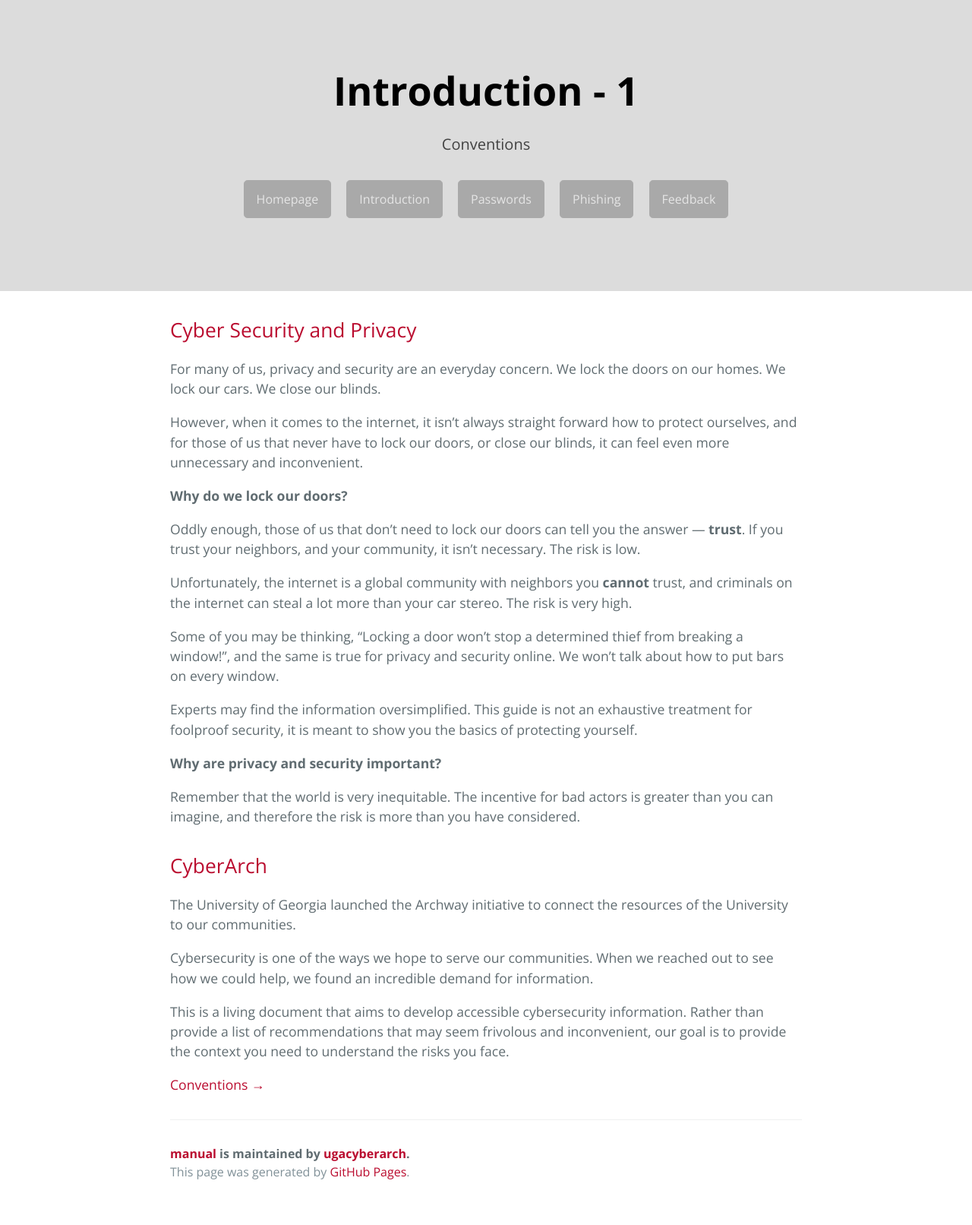
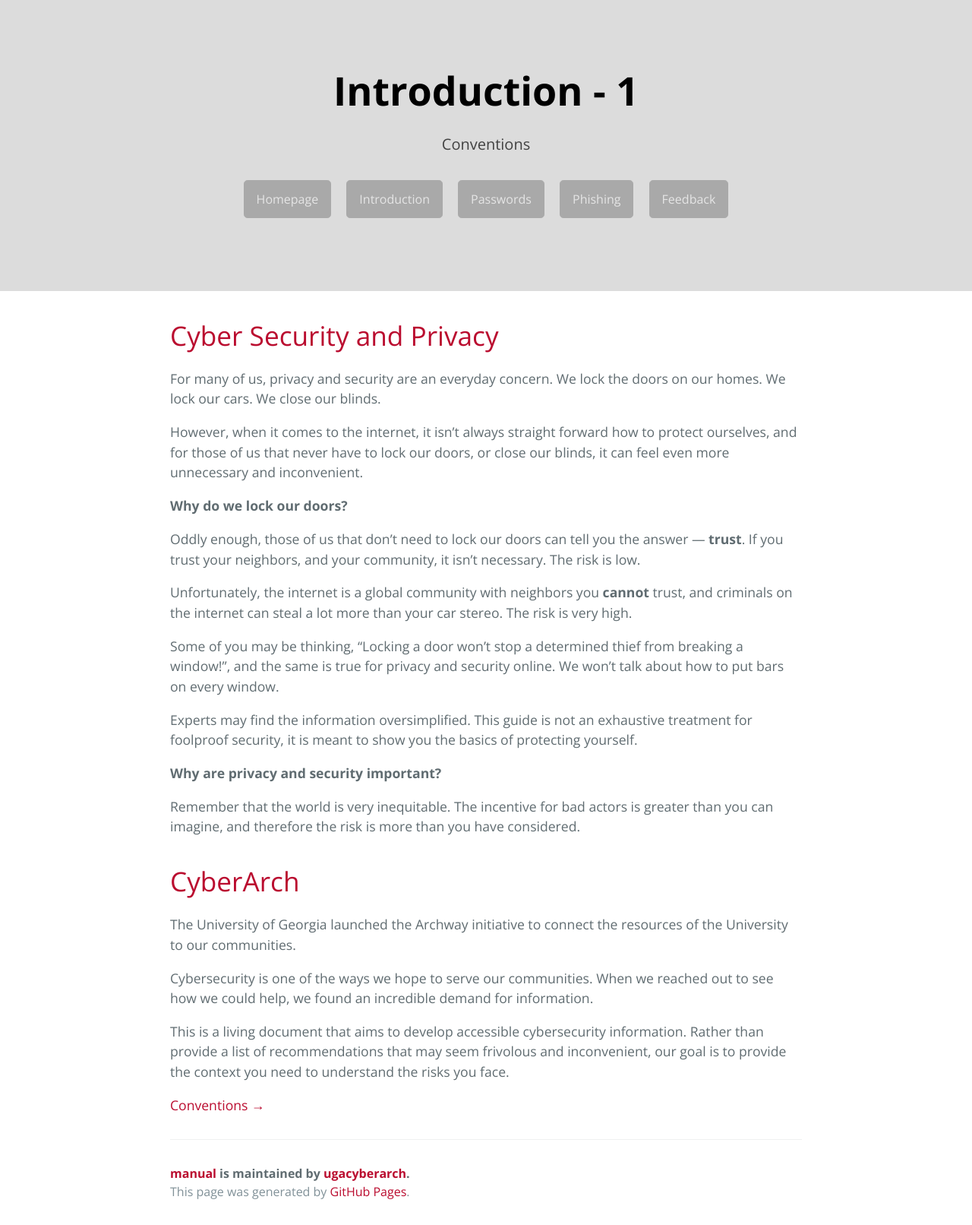
Before and after one commit to ugacyberarch/manual, a Jekyll site: the page built from getting_started.md, in a window 1280 px wide. Shown: the whole page at 76% size. Built offline with Jekyll 4.4.1, drawn with Linux system fonts in a browser that asks for light colours; before the commit the page ends 1586 px from its top, so only the background shows below that.

```diff
--- a/getting_started.md
+++ b/getting_started.md
@@ -12,7 +12,7 @@ textline: ''
 services: []
 
 ---
-## Cyber Security and Privacy
+# Cyber Security and Privacy
 
 For many of us, privacy and security are an everyday concern. We lock the doors on our homes. We lock our cars. We close our blinds.
 
@@ -32,7 +32,7 @@ Experts may find the information oversimplified. This guide is not an exhaustive
 
 Remember that the world is very inequitable. The incentive for bad actors is greater than you can imagine, and therefore the risk is more than you have considered.
 
-## CyberArch
+# CyberArch
 
 The University of Georgia launched the Archway initiative to connect the resources of the University to our communities.
 
```
